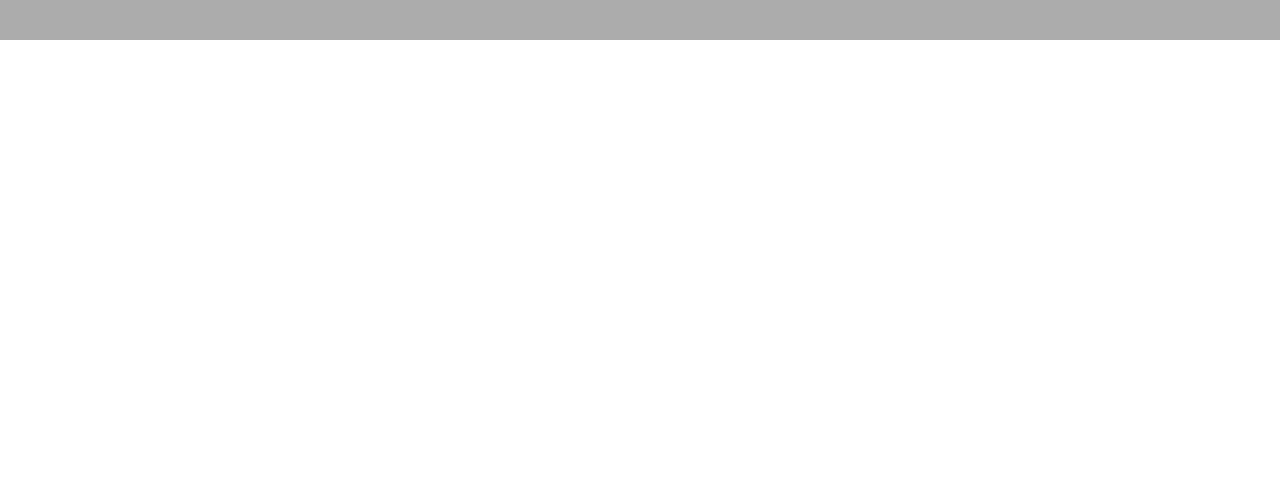
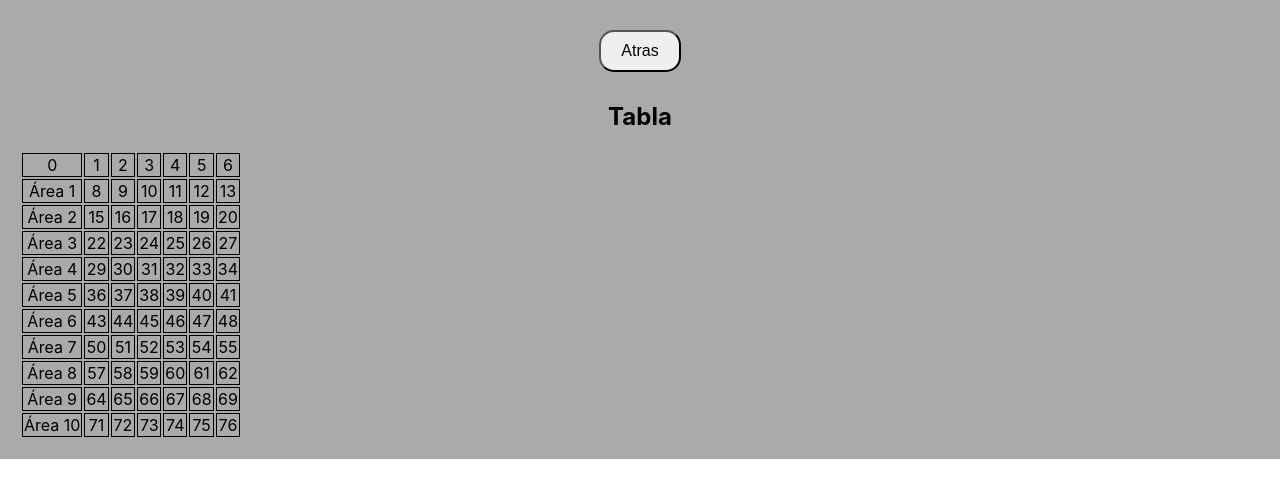
Before and after one commit to DayBS/Plame, a React (Create React App) app: page /tabla in a window 1280 px wide. Before the commit this address had no page. Shown: the top 498 px of the page. Built offline with nearby package versions, Linux system fonts and the light colour scheme.

Commit message:
feat: esqueleto de tabla

```diff
--- a/src/App.js
+++ b/src/App.js
@@ -5,6 +5,7 @@ import './App.css';
 
 import Pagina1 from './components/inicioSesion';
 import Pagina2 from './components/seleccionMatriz';
+import Pagina3 from './components/tabla';
 
 function App() {
   const [mostrarContenidoPrincipal, setMostrarContenidoPrincipal] = useState(true);
@@ -48,6 +49,10 @@ function App() {
               path="/seleccionMatriz"
               element={<Pagina2 onToggle={() => setMostrarContenidoPrincipal(false)} />}
             />
+            <Route
+              path="/tabla"
+              element={<Pagina3 onToggle={() => setMostrarContenidoPrincipal(false)} />}
+            />
           </Routes>
         </header>
       </div>
--- a/src/components/seleccionMatriz.js
+++ b/src/components/seleccionMatriz.js
@@ -104,7 +104,7 @@ const DropdownsDinamicos = () => {
 
 <br></br>
 
-<Link to="/poner direccion de la matriz aqui">
+<Link to="/tabla">
       <button className="App-button">Llenar</button>
     </Link>
 <br></br>
--- /dev/null
+++ b/src/components/tabla.js
@@ -0,0 +1,57 @@
+import React from 'react';
+import { Link } from 'react-router-dom';
+
+const Tabla = () => {
+  // Generar las filas y columnas con números
+  const renderRows = () => {
+    const rows = [];
+    // Crear 11 filas
+    for (let i = 0; i < 11; i++) {
+      // Crear una fila con 7 columnas, mostrando el número de celda
+      rows.push(
+        <tr key={i}>
+          {/* Generar las columnas */}
+          {renderColumns(i)}
+        </tr>
+      );
+    }
+    return rows;
+  };
+
+  // Función para generar las columnas
+  const renderColumns = (rowIndex) => {
+    const columns = [];
+    for (let j = 0; j < 7; j++) {
+      if (rowIndex !== 0 && j === 0) {
+        // Si no es la primera fila y es la primera columna, mostrar "Área X"
+        columns.push(<td style={{ border: '1px solid black', borderCollapse: 'collapse' }} key={j}>Área {rowIndex}</td>);
+      } else {
+        // Calcular el número de la celda para las otras columnas
+        const cellNumber = rowIndex * 7 + j;
+        // Agregar una celda a la columna con el número
+        columns.push(<td style={{ border: '1px solid black', borderCollapse: 'collapse' }} key={j}>{cellNumber}</td>);
+      }
+    }
+    return columns;
+  };
+
+  return (
+    <div>
+      <Link to="/">
+        <button className="App-button">Atras</button>
+      </Link>
+
+      <h2>Tabla</h2>
+
+      {/* Crear la tabla */}
+      <table>
+        <tbody>
+          {/* Llamar a la función para generar las filas */}
+          {renderRows()}
+        </tbody>
+      </table>
+    </div>
+  );
+};
+
+export default Tabla;
```
